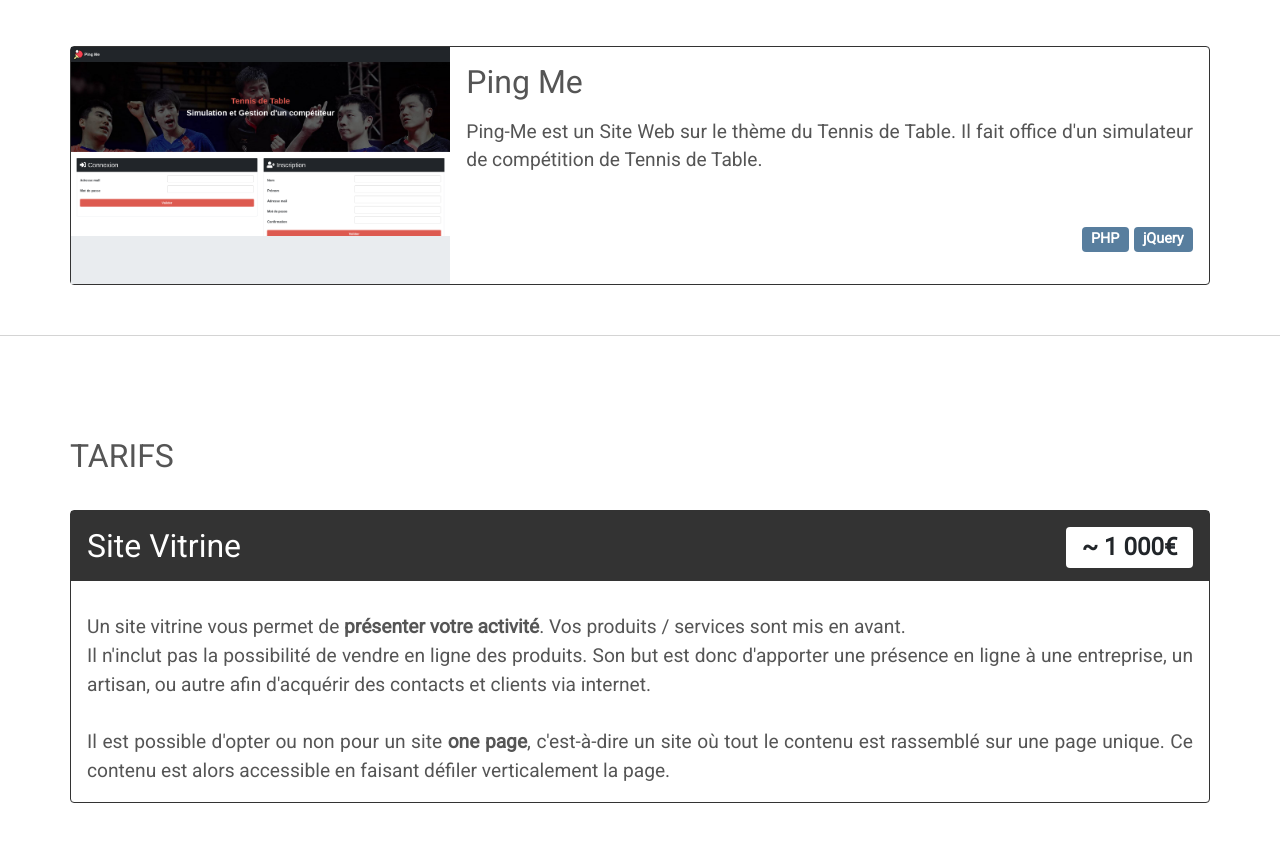
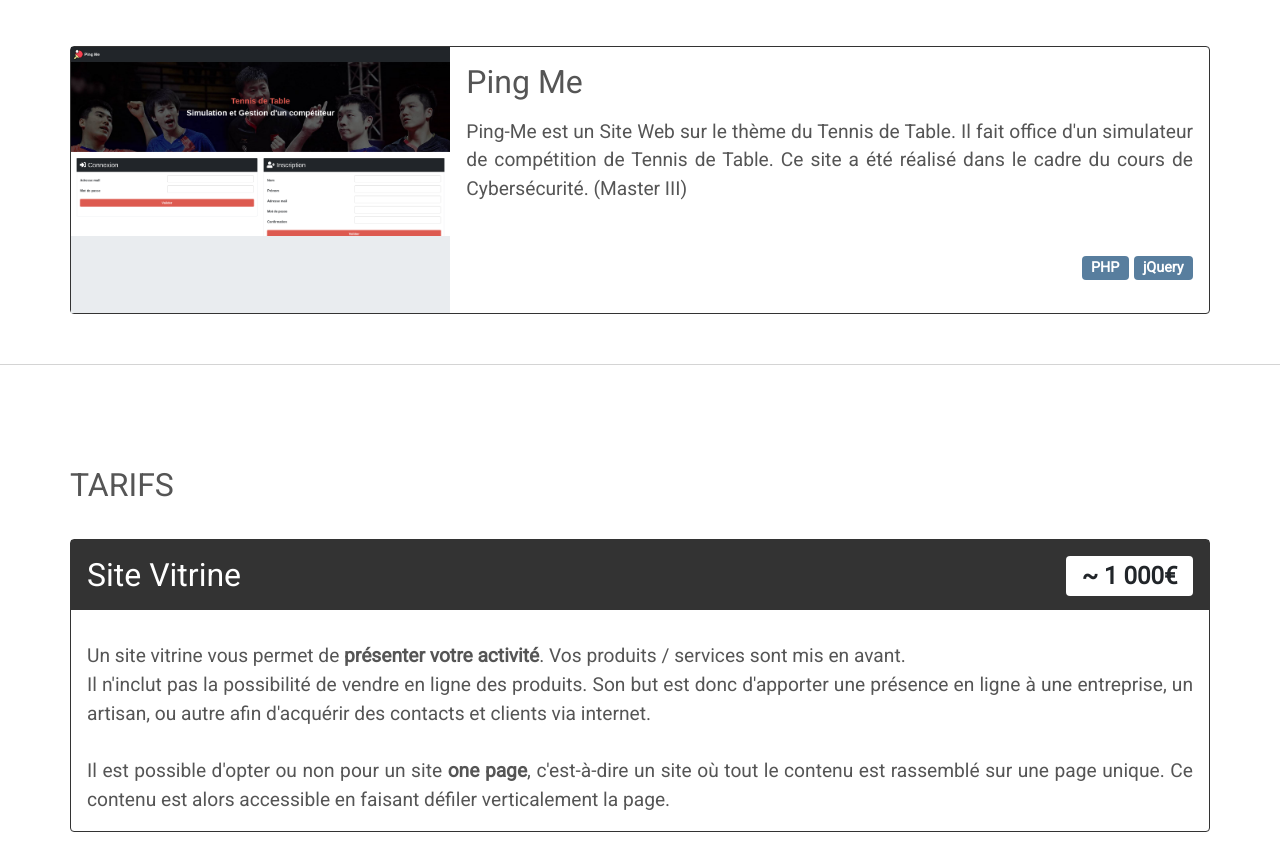
Before and after one commit to GianniGiudice/mywebsite, a plain HTML site: page index.html in a window 1280 px wide. Shown: the part 3691-4540 px from the top of the page. Drawn offline with nearby package versions, Linux system fonts and the light colour scheme.

Commit message:
Update index.html

```diff
--- a/index.html
+++ b/index.html
@@ -365,6 +365,7 @@
                             <div class="card-text mt-3">
                                 <p>
                                     Ping-Me est un Site Web sur le thème du Tennis de Table. Il fait office d'un simulateur de compétition de Tennis de Table.
+                                    Ce site a été réalisé dans le cadre du cours de Cybersécurité. (Master III)
                                 </p>
                                 <p class="text-end mt-5">
                                     <span class="badge bg-theme">PHP</span> <span class="badge bg-theme">jQuery</span>
```
